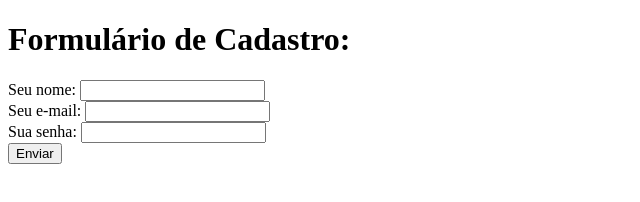
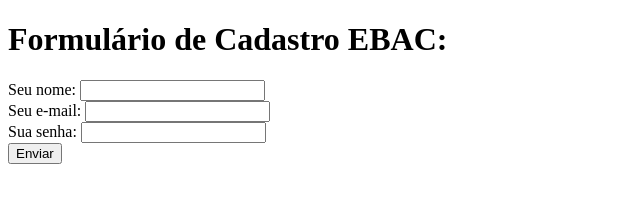
Before and after one commit to Henriquesagoncalves/htmlebac, a plain HTML site: page index.html in a window 1280 px wide. Shown: the whole page, without its empty margins (0-640 px from the left). Drawn offline with Linux system fonts and the light colour scheme.

Commit message:
subindo branch

```diff
--- a/index.html
+++ b/index.html
@@ -6,7 +6,7 @@
     <title>Formulário de Cadastro</title>
 </head>
 <body>
-    <h1>Formulário de Cadastro:</h1>
+    <h1>Formulário de Cadastro EBAC:</h1>
     <form>
         <label for="nome">Seu nome:</label>
         <input id="nome" type="text"/>
```
